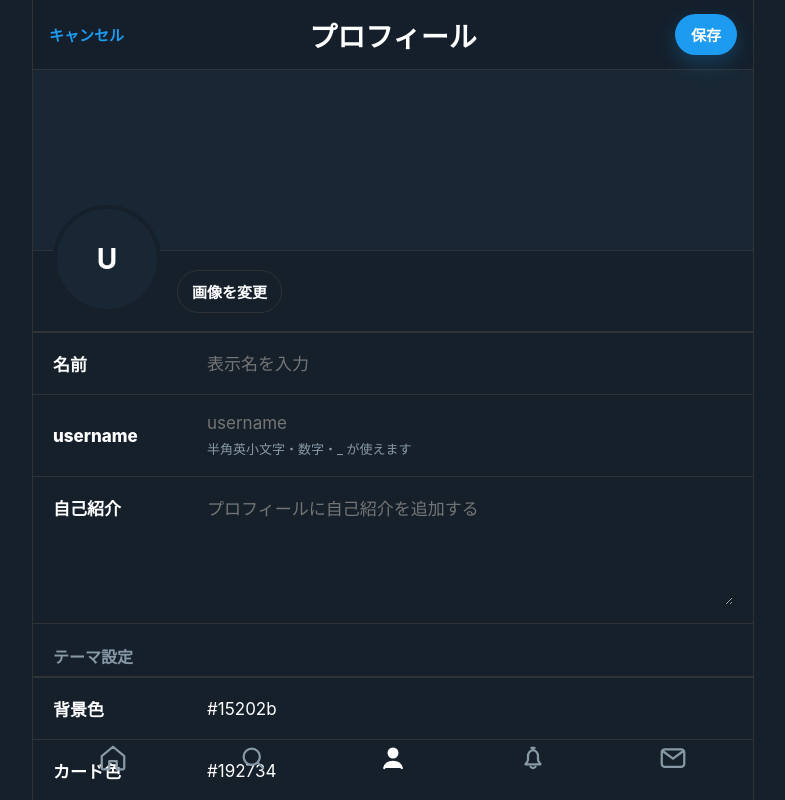
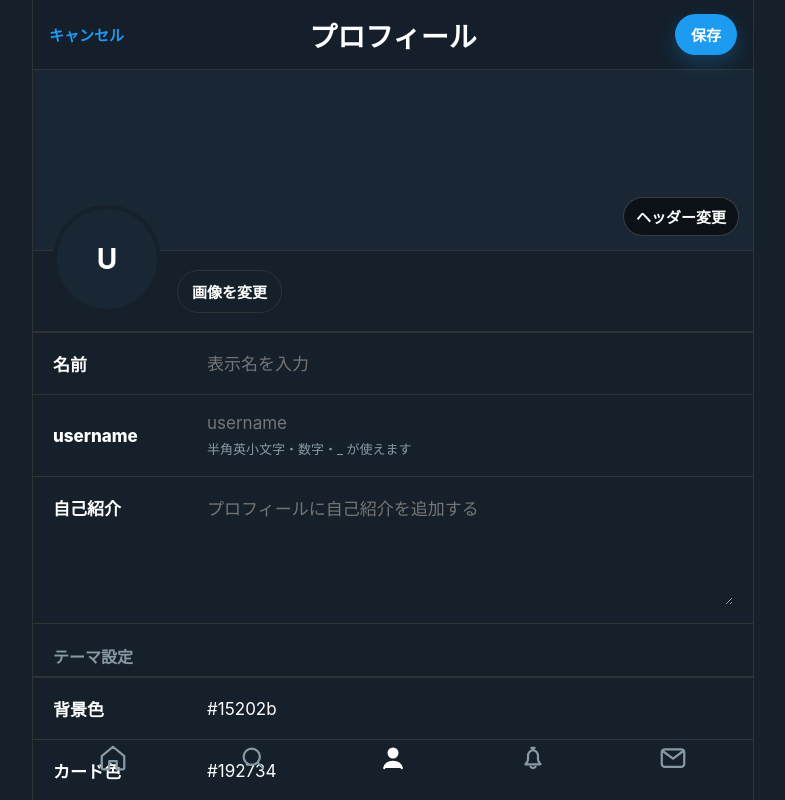
Before and after one commit to kazu4240/my-sns, a Next.js app: page /profile in a window 1280 px wide. Shown: the top 800 px of the page, without its empty margins (247-1032 px from the left). Built offline with nearby package versions, Linux system fonts and the light colour scheme; no server answers.

Commit message:
add header image support

```diff
--- a/app/profile/page.tsx
+++ b/app/profile/page.tsx
@@ -10,6 +10,7 @@ type Profile = {
   username: string | null;
   bio: string | null;
   avatar_url: string | null;
+  header_image_url: string | null;
   theme_background_color: string | null;
   theme_card_color: string | null;
   theme_text_color: string | null;
@@ -28,8 +29,12 @@ export default function ProfilePage() {
   const [saving, setSaving] = useState(false);
 
   const [userId, setUserId] = useState<string | null>(null);
+
   const [avatarUrl, setAvatarUrl] = useState("");
   const [selectedAvatar, setSelectedAvatar] = useState<File | null>(null);
+
+  const [headerImageUrl, setHeaderImageUrl] = useState("");
+  const [selectedHeaderImage, setSelectedHeaderImage] = useState<File | null>(null);
 
   const [displayName, setDisplayName] = useState("");
   const [username, setUsername] = useState("");
@@ -59,7 +64,6 @@ export default function ProfilePage() {
         pageTitle: 24,
         sectionTitle: 15,
         label: 16,
-        value: 15,
         helper: 12,
         avatar: 92,
         button: 14,
@@ -72,7 +76,6 @@ export default function ProfilePage() {
         pageTitle: 32,
         sectionTitle: 18,
         label: 18,
-        value: 17,
         helper: 14,
         avatar: 112,
         button: 16,
@@ -84,7 +87,6 @@ export default function ProfilePage() {
       pageTitle: 28,
       sectionTitle: 16,
       label: 17,
-      value: 16,
       helper: 13,
       avatar: 100,
       button: 15,
@@ -110,7 +112,7 @@ export default function ProfilePage() {
     const { data, error } = await supabase
       .from("profiles")
       .select(
-        "user_id, display_name, username, bio, avatar_url, theme_background_color, theme_card_color, theme_text_color, theme_accent_color, ui_scale"
+        "user_id, display_name, username, bio, avatar_url, header_image_url, theme_background_color, theme_card_color, theme_text_color, theme_accent_color, ui_scale"
       )
       .eq("user_id", user.id)
       .maybeSingle();
@@ -127,6 +129,7 @@ export default function ProfilePage() {
     setUsername(profile?.username || "");
     setBio(profile?.bio || "");
     setAvatarUrl(profile?.avatar_url || "");
+    setHeaderImageUrl(profile?.header_image_url || "");
     setBackgroundColor(profile?.theme_background_color || DEFAULT_BACKGROUND);
     setCardColor(profile?.theme_card_color || DEFAULT_CARD);
     setTextColor(profile?.theme_text_color || DEFAULT_TEXT);
@@ -150,6 +153,16 @@ export default function ProfilePage() {
     }
   };
 
+  const handleHeaderImageChange = (e: ChangeEvent<HTMLInputElement>) => {
+    const file = e.target.files?.[0] ?? null;
+    setSelectedHeaderImage(file);
+
+    if (file) {
+      const preview = URL.createObjectURL(file);
+      setHeaderImageUrl(preview);
+    }
+  };
+
   const uploadAvatarIfNeeded = async () => {
     if (!selectedAvatar || !userId) return null;
 
@@ -170,6 +183,26 @@ export default function ProfilePage() {
     return data.publicUrl;
   };
 
+  const uploadHeaderIfNeeded = async () => {
+    if (!selectedHeaderImage || !userId) return null;
+
+    const fileExt = selectedHeaderImage.name.split(".").pop() || "png";
+    const filePath = `${userId}/${Date.now()}.${fileExt}`;
+
+    const { error: uploadError } = await supabase.storage
+      .from("headers")
+      .upload(filePath, selectedHeaderImage, {
+        upsert: true,
+      });
+
+    if (uploadError) {
+      throw new Error(uploadError.message);
+    }
+
+    const { data } = supabase.storage.from("headers").getPublicUrl(filePath);
+    return data.publicUrl;
+  };
+
   const normalizeUsername = (value: string) => {
     return value.trim().toLowerCase().replace(/^@+/, "");
   };
@@ -180,6 +213,11 @@ export default function ProfilePage() {
     setTextColor(DEFAULT_TEXT);
     setAccentColor(DEFAULT_ACCENT);
     setUiScale("normal");
+  };
+
+  const handleRemoveHeaderImage = () => {
+    setSelectedHeaderImage(null);
+    setHeaderImageUrl("");
   };
 
   const handleSave = async () => {
@@ -228,11 +266,19 @@ export default function ProfilePage() {
       }
 
       let nextAvatarUrl = avatarUrl;
+      let nextHeaderImageUrl = headerImageUrl;
 
       if (selectedAvatar) {
         const uploadedAvatarUrl = await uploadAvatarIfNeeded();
         if (uploadedAvatarUrl) {
           nextAvatarUrl = uploadedAvatarUrl;
+        }
+      }
+
+      if (selectedHeaderImage) {
+        const uploadedHeaderUrl = await uploadHeaderIfNeeded();
+        if (uploadedHeaderUrl) {
+          nextHeaderImageUrl = uploadedHeaderUrl;
         }
       }
 
@@ -243,6 +289,7 @@ export default function ProfilePage() {
           username: cleanUsername,
           bio: cleanBio || null,
           avatar_url: nextAvatarUrl || null,
+          header_image_url: nextHeaderImageUrl || null,
           theme_background_color: backgroundColor,
           theme_card_color: cardColor,
           theme_text_color: textColor,
@@ -261,6 +308,7 @@ export default function ProfilePage() {
       }
 
       setSelectedAvatar(null);
+      setSelectedHeaderImage(null);
       alert("保存できた！");
       await loadProfile();
     } catch (error) {
@@ -395,14 +443,66 @@ export default function ProfilePage() {
           <div
             style={{
               height: "180px",
-              background:
-                currentTheme.card === currentTheme.background
-                  ? "linear-gradient(180deg, rgba(255,255,255,0.06), rgba(255,255,255,0.02))"
-                  : currentTheme.card,
+              background: headerImageUrl
+                ? `center / cover no-repeat url(${headerImageUrl})`
+                : currentTheme.card === currentTheme.background
+                ? "linear-gradient(180deg, rgba(255,255,255,0.06), rgba(255,255,255,0.02))"
+                : currentTheme.card,
               borderBottom: `1px solid ${currentTheme.softBorder}`,
               position: "relative",
             }}
-          />
+          >
+            <div
+              style={{
+                position: "absolute",
+                right: "14px",
+                bottom: "14px",
+                display: "flex",
+                gap: "10px",
+                flexWrap: "wrap",
+              }}
+            >
+              <label
+                style={{
+                  background: "rgba(0,0,0,0.55)",
+                  color: "#ffffff",
+                  padding: "8px 12px",
+                  borderRadius: "9999px",
+                  fontSize: `${sizes.button}px`,
+                  fontWeight: "bold",
+                  cursor: "pointer",
+                  border: "1px solid rgba(255,255,255,0.18)",
+                }}
+              >
+                ヘッダー変更
+                <input
+                  type="file"
+                  accept="image/*"
+                  onChange={handleHeaderImageChange}
+                  style={{ display: "none" }}
+                />
+              </label>
+
+              {headerImageUrl && (
+                <button
+                  onClick={handleRemoveHeaderImage}
+                  type="button"
+                  style={{
+                    background: "rgba(0,0,0,0.55)",
+                    color: "#ffffff",
+                    padding: "8px 12px",
+                    borderRadius: "9999px",
+                    fontSize: `${sizes.button}px`,
+                    fontWeight: "bold",
+                    cursor: "pointer",
+                    border: "1px solid rgba(255,255,255,0.18)",
+                  }}
+                >
+                  ヘッダー削除
+                </button>
+              )}
+            </div>
+          </div>
 
           <div
             style={{
```
Also changed, not shown: app/users/[userId]/page.tsx (+8 -6 lines).
